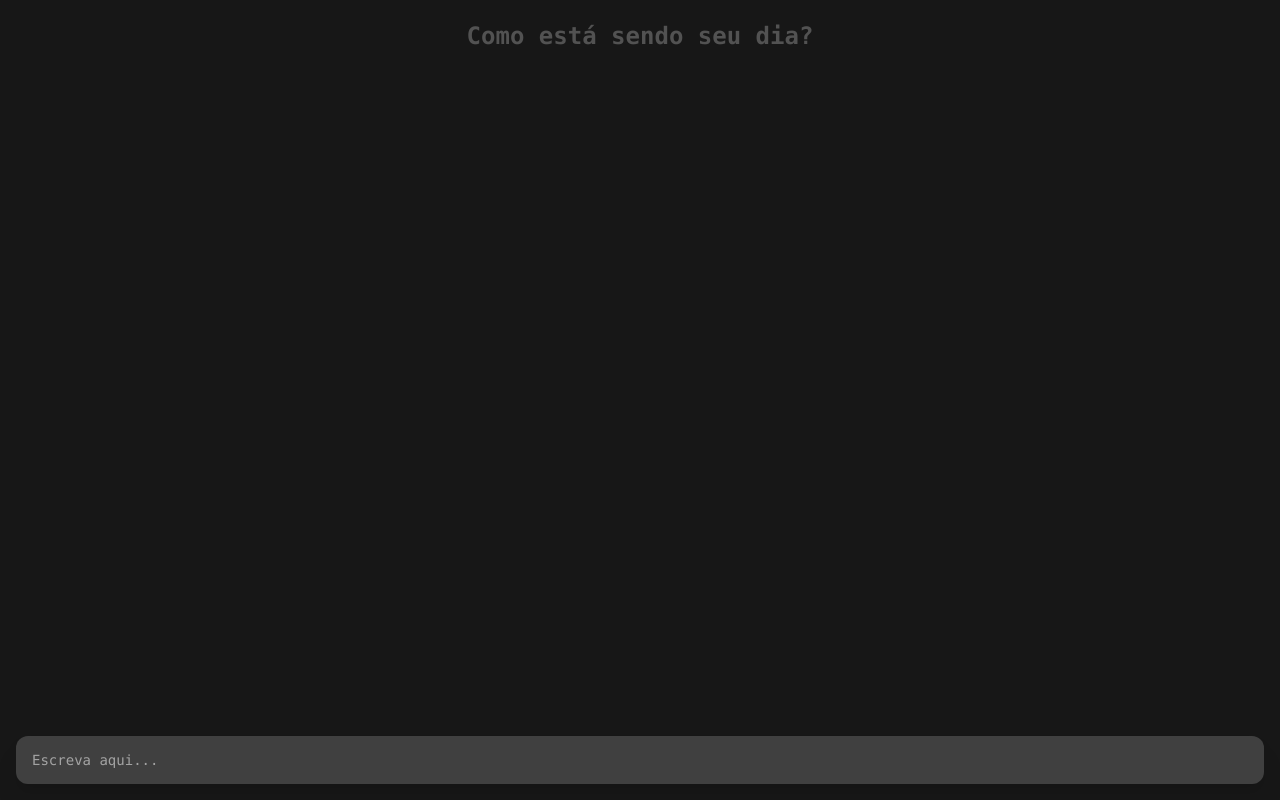
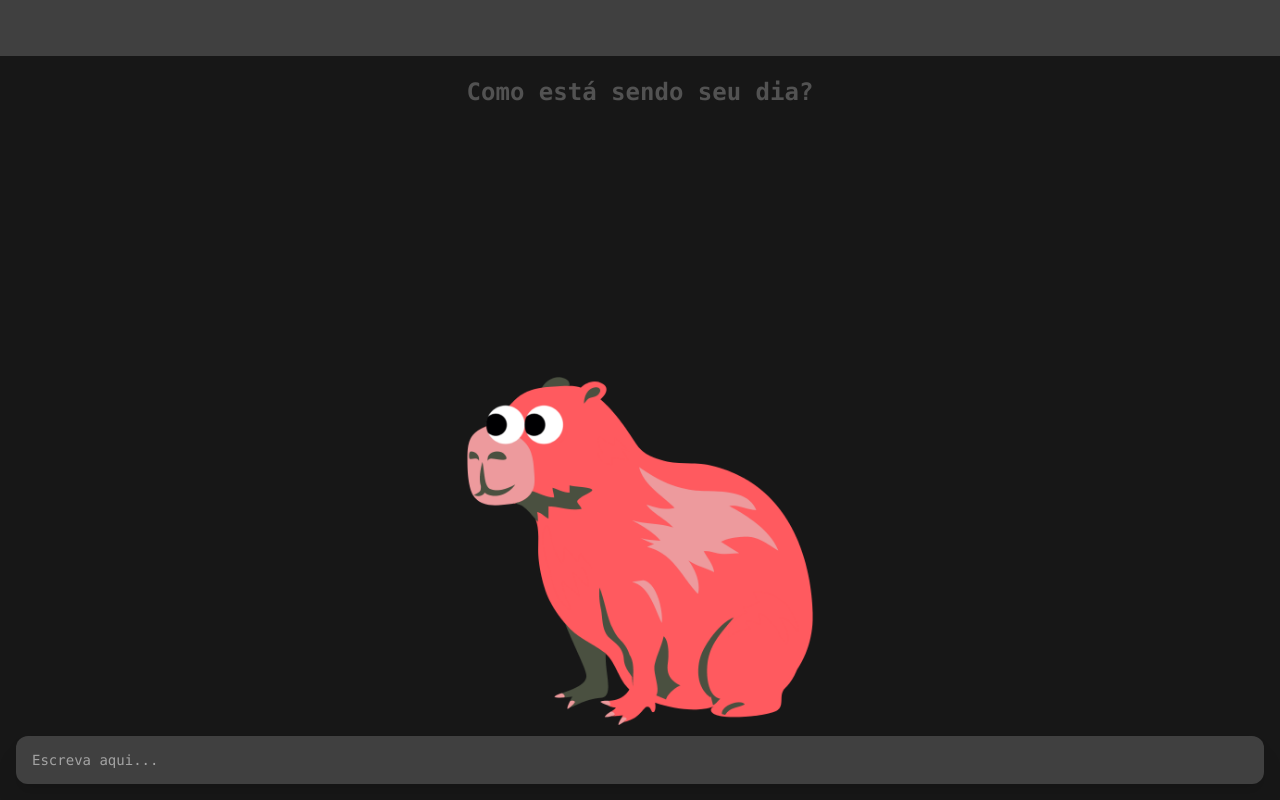
Before and after one commit to effort-app/front-mobile, a Next.js app: page / in a window 1280 px wide. Built offline with nearby package versions, Linux system fonts and the light colour scheme.

Commit message:
feature/visual-extras

```diff
--- a/src/app/page.tsx
+++ b/src/app/page.tsx
@@ -1,17 +1,27 @@
 'use client';
+import Image from 'next/image';
+
+import Capibara from '../assets/images/arts/capibara.png';
 
 export default function Home() {
   return (
 
-    <main className="flex min-h-screen flex-col items-center justify-between p-5 bg-neutral-900">
-      <div className="z-10 w-full max-w-5xl items-center justify-center font-mono text-sm lg:flex">
+    <main className="flex min-h-screen flex-col items-center justify-between bg-neutral-900 overflow-x-hidden overflow-y-hidden">
+      <div className="z-10 w-full max-w-screen items-center justify-center font-mono text-sm lg:flex">
         <div className="flex flex-col items-center justify-center w-full">
-          <div className="flex flex-row items-center justify-center w-full">
+          <Image
+            src={Capibara}
+            alt="Capibara"
+            width={500}
+            height={500}
+            className='absolute bottom-0 '
+          />
+          <div className="flex flex-row items-center justify-center w-full bg-neutral-700 h-14">
           </div>
           <div className="flex flex-row items-center justify-center w-full">
-            <h1 className="text-2xl font-bold text-center text-neutral-600">Como está sendo seu dia?</h1>
+            <h1 className="text-2xl font-bold text-center text-neutral-600 mt-5">Como está sendo seu dia?</h1>
           </div>
-          <div className="flex flex-row items-center justify-center w-full fixed bottom-0 w-full p-4">
+          <div className="flex flex-row items-center justify-center w-full absolute bottom-0 w-full p-4">
             <input
               className="w-screen h-12 bg-neutral-700 hover:bg-neutral-800 text-white font-light py-2 px-4 rounded-xl drop-shadow-xl placeholder-neutral-400"
               placeholder="Escreva aqui..."
```
Also changed, not shown: src/assets/images/arts/capibara.png (added).
